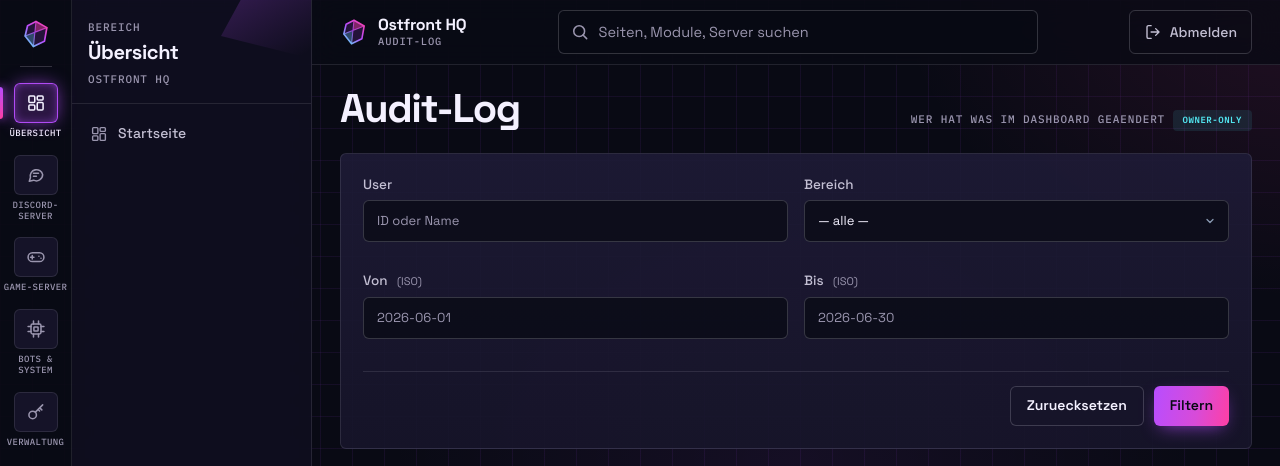
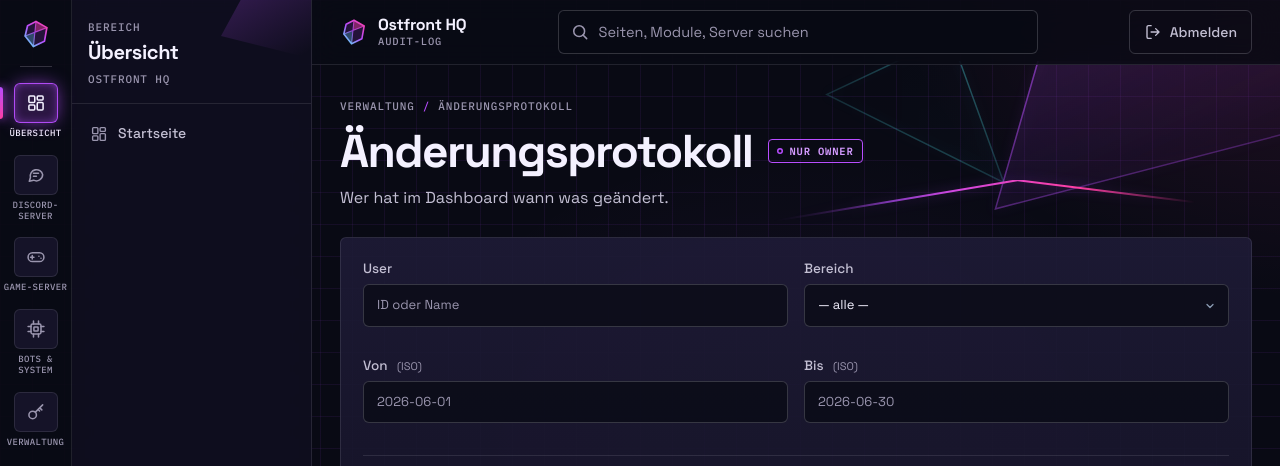
Before and after one commit to Marco-Satis/discord-bots, a FastAPI app: template web/templates/audit.html in a window 1280 px wide. Shown: the top 466 px of the page. Run offline with FastAPI, Linux system fonts and the light colour scheme; the template is opened without the code that fills it, so the values that code supplies are empty; style sheets or scripts are compiled from the project's sources.

Commit message:
deploy(web): 14 File(s) via deploy-discordbots (1792559600)
  web/templates/partials/_c3_kopf.html
  web/static/c3.css
  web/templates/dashboard.html
  web/templates/leveling.html
  web/templates/moderation.html
  web/templates/lfg.html
  web/templates/system.html
  web/templates/errors.html
  web/templates/security.html
  web/templates/config.html
  web/templates/rbac.html
  web/templates/audit.html
  web/templates/changelog.html
  web/templates/search.html

Co-Authored-By: Claude Opus 4.8 (1M context) <noreply@anthropic.com>

```diff
--- a/web/templates/audit.html
+++ b/web/templates/audit.html
@@ -1,6 +1,7 @@
 {% extends "base_v5.html" %}
+{% from "partials/_c3_kopf.html" import kopf %}
 
-{% block title %}Audit-Log{% endblock %}
+{% block title %}Änderungsprotokoll{% endblock %}
 {% block nav_audit %}active{% endblock %}
 {% block crumb %}Audit-Log{% endblock %}
 
@@ -9,13 +10,7 @@
    globalen v5-Komponenten (.config-section, .form-row, .table-wrapper/.data-table,
    .badge, native .appcont-Inputs) + token-basierte Inline-Styles wie home.html.
    Kein Hardcode-Blau mehr, kein undefiniertes --border. Backend/Query unveraendert. #}
-<div class="page-header">
-    <h1>Audit-Log</h1>
-    <p class="page-subtitle">
-        Wer hat was im Dashboard geaendert
-        <span class="status-badge status-online">Owner-only</span>
-    </p>
-</div>
+{{ kopf("Verwaltung", "Änderungsprotokoll", "Wer hat im Dashboard wann was geändert.", chip="Nur Owner", chip_art="setup") }}
 
 <!-- Filter -->
 <div class="config-section" style="margin-bottom:16px">
--- a/web/templates/errors.html
+++ b/web/templates/errors.html
@@ -1,14 +1,12 @@
 {% extends "base_v5.html" %}
+{% from "partials/_c3_kopf.html" import kopf %}
 
 {% block title %}Fehler{% endblock %}
 {% block nav_errors %}active{% endblock %}
 {% block crumb %}Fehler{% endblock %}
 
 {% block content %}
-<div class="page-header">
-    <h1>Fehler-Uebersicht</h1>
-    <p class="page-subtitle">ERROR- und WARNING-Meldungen aus den Bot-Logs</p>
-</div>
+{{ kopf("Bots & System", "Fehler", "Fehler und Warnungen aus den Logs der Bots.") }}
 
 <!-- Filter-Buttons -->
 <div class="filter-bar">
--- /dev/null
+++ b/web/templates/partials/_c3_kopf.html
@@ -0,0 +1,20 @@
+{# Seitenkopf im Design C3 für Unterseiten.
+   Aufruf: {% from "partials/_c3_kopf.html" import kopf %}
+           {{ kopf("Bots & System", "Fehler", "Fehler und Warnungen aus den Logs.", chip="live") }}
+   chip_art: on (Cyan), check (Magenta), off (gedämpft), setup (Violett-Umriss). #}
+{% macro kopf(bereich, titel, lead="", chip=none, chip_art="on") %}
+<div class="c3-page-head">
+  <div class="c3-shards" aria-hidden="true">
+    <i class="c3-shard c-vio" style="--l:46%;--t:-50%;--w:60%;--h:130%;--fa:.16;--ea:.7" data-pts="22 0, 100 0, 100 66, 0 100"></i>
+    <i class="c3-shard c-cyan" style="--l:14%;--t:-14%;--w:34%;--h:80%;--fa:0;--ea:.45" data-pts="0 40, 70 0, 100 100"></i>
+    <i class="c3-shard c3-shard--line c-vio" style="--l:4%;--t:64%;--w:80%;--h:22%" data-line="0 100, 58 0, 100 54" data-t="2"></i>
+  </div>
+  <p class="c3-label c3-crumbs">{{ bereich }} <span class="sep" aria-hidden="true">/</span> {{ titel }}</p>
+  <div class="c3-ph-row">
+    <h1>{{ titel }}</h1>
+    {% if chip %}<span class="c3-chip c3-chip--{{ chip_art }}">{{ chip }}</span>{% endif %}
+    {% if caller is defined %}<div class="c3-ph-actions">{{ caller() }}</div>{% endif %}
+  </div>
+  {% if lead %}<p class="c3-lead">{{ lead }}</p>{% endif %}
+</div>
+{% endmacro %}
--- a/web/templates/search.html
+++ b/web/templates/search.html
@@ -1,4 +1,5 @@
 {% extends "base_v5.html" %}
+{% from "partials/_c3_kopf.html" import kopf %}
 
 {% block title %}Suche{% endblock %}
 {% block nav_search %}active{% endblock %}
@@ -9,10 +10,7 @@
    --bg-primary/--border-color/--accent*/--radius-sm). Alle Search-Klassen kommen
    jetzt token-only aus v5_components.css. Filter-Pills -> .filter-bar + .btn btn-sm,
    .search-source-badge -> .badge badge-info. Backend/Query-Kontrakt unveraendert. #}
-<div class="page-header">
-    <h1>Suche</h1>
-    <p class="page-subtitle">Volltextsuche ueber alle Dashboard-Daten</p>
-</div>
+{{ kopf("Suche", "Suche", "Durchsucht Logs, Ereignisse und Spielerdaten. Seiten findest du schneller über das Suchfeld oben.") }}
 
 <!-- Suchfeld -->
 <div class="config-section">
```
Also changed, not shown: web/templates/changelog.html (+2 -7 lines), web/templates/config.html (+3 -7 lines), web/templates/dashboard.html (+3 -8 lines), web/templates/leveling.html (+2 -11 lines), web/templates/lfg.html (+3 -12 lines), web/templates/moderation.html (+3 -12 lines), web/templates/rbac.html (+3 -8 lines), web/templates/security.html (+3 -5 lines), web/templates/system.html (+3 -5 lines).
